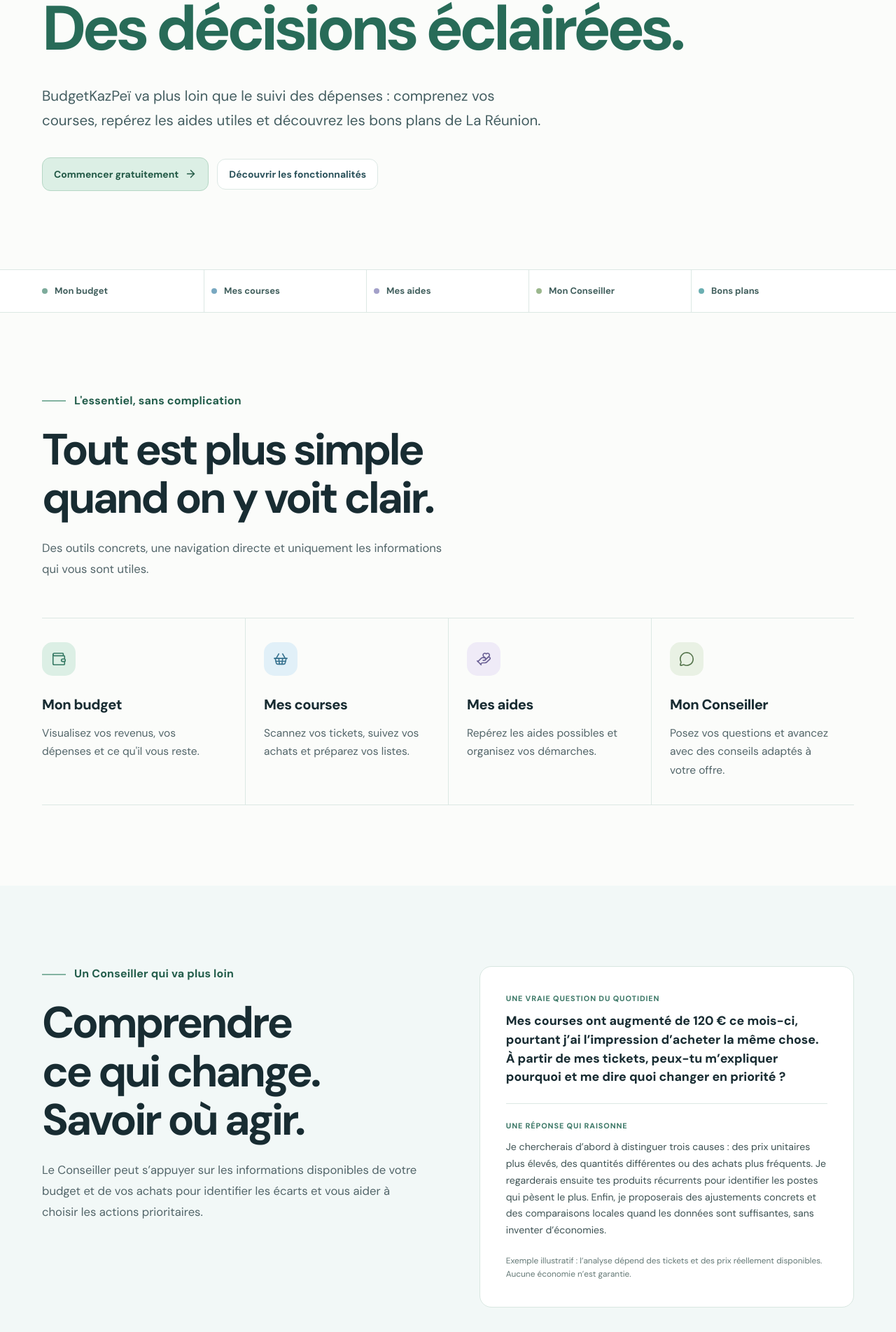
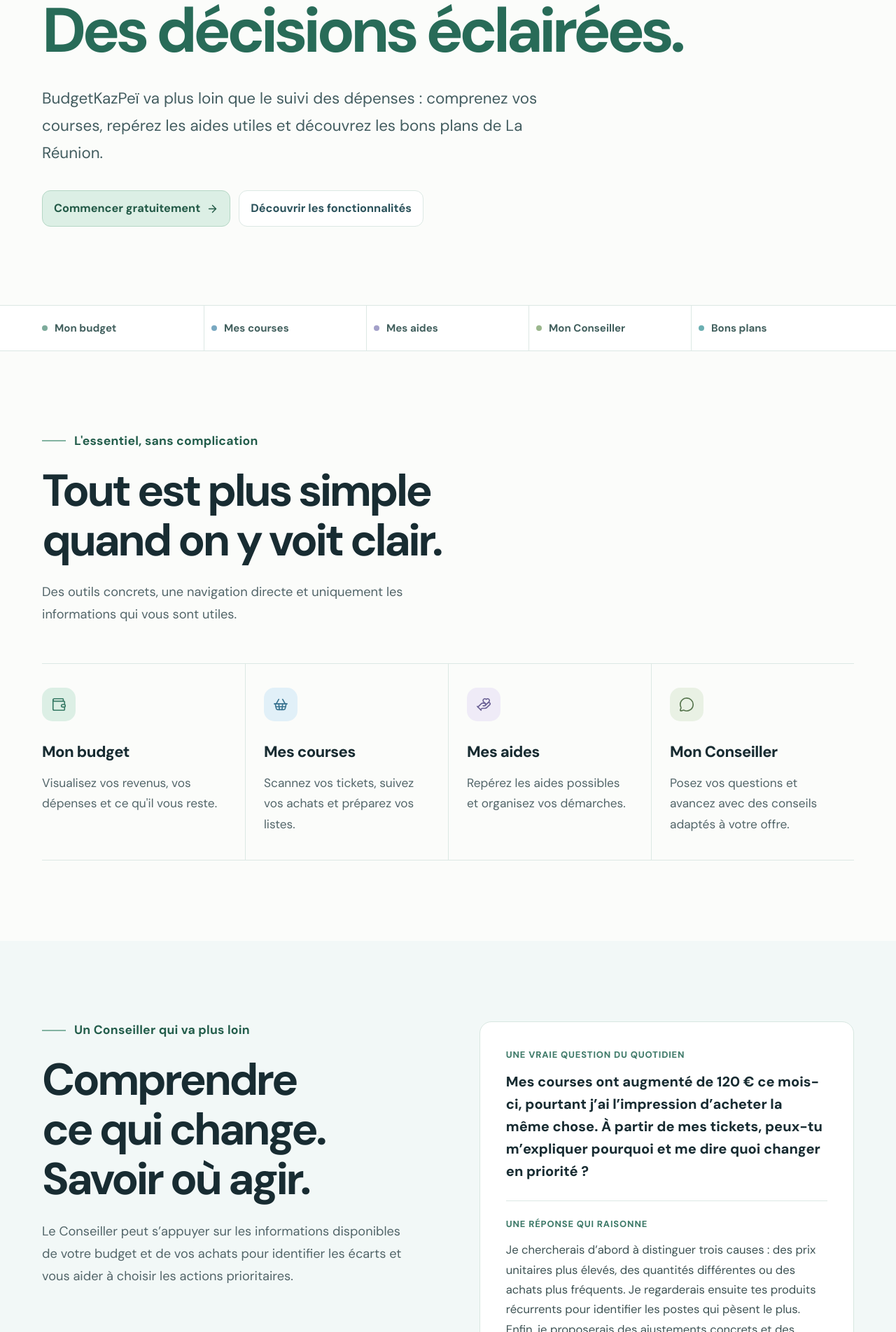
Before and after one commit to JGOUBE/budgetkazpei, a React (Vite) app: page / in a window 1280 px wide. Shown: the part 356-2260 px from the top of the page at 70% size. Built offline with nearby package versions, Linux system fonts and the light colour scheme; no server answers.

Commit message:
Improve readability of every landing text level on mobile, tablet and desktop

```diff
--- a/src/styles/landing-clean.css
+++ b/src/styles/landing-clean.css
@@ -24,8 +24,8 @@ html[data-theme="dark"]:has(.bk-landing) #root {
   color: var(--bk-ink);
   color-scheme: light;
   font-family: "DM Sans", "Helvetica Neue", Arial, sans-serif;
-  font-size: 16px;
-  line-height: 1.55;
+  font-size: 17px;
+  line-height: 1.62;
   min-height: 100svh;
   overflow-x: clip;
 }
@@ -73,7 +73,7 @@ html[data-theme="dark"]:has(.bk-landing) #root {
   align-items: center;
   gap: 10px;
   color: var(--bk-ink);
-  font-size: 1.04rem;
+  font-size: 1.12rem;
   font-weight: 800;
   text-decoration: none;
   white-space: nowrap;
@@ -90,7 +90,7 @@ html[data-theme="dark"]:has(.bk-landing) #root {
   color: #3a5358;
   text-decoration: none;
   white-space: nowrap;
-  font-size: .84rem;
+  font-size: .94rem;
   font-weight: 650;
 }
 .bk-landing .landing-nav a:hover,
@@ -114,8 +114,8 @@ html[data-theme="dark"]:has(.bk-landing) #root {
   background: #fff;
   color: var(--bk-ink);
   font-family: inherit;
-  font-size: .87rem;
-  line-height: 1.3;
+  font-size: .98rem;
+  line-height: 1.35;
   font-weight: 700;
   text-align: center;
   text-decoration: none;
@@ -139,7 +139,7 @@ html[data-theme="dark"]:has(.bk-landing) #root {
   gap: 12px;
   color: #235d4b;
   text-transform: none;
-  font-size: clamp(1rem, 1.2vw, 1.12rem);
+  font-size: clamp(1.1rem, 1.35vw, 1.25rem);
   font-weight: 670;
   letter-spacing: .012em;
   line-height: 1.42;
@@ -177,7 +177,7 @@ html[data-theme="dark"]:has(.bk-landing) #root {
 .bk-landing .bk-hero__lead {
   max-width: 730px;
   color: #435d60;
-  font-size: clamp(1.08rem, 1.75vw, 1.28rem);
+  font-size: clamp(1.16rem, 1.85vw, 1.4rem);
   line-height: 1.72;
   margin-bottom: 34px;
 }
@@ -191,7 +191,7 @@ html[data-theme="dark"]:has(.bk-landing) #root {
   align-items: center;
   gap: 10px;
   padding: 20px 10px;
-  font-size: .81rem;
+  font-size: .94rem;
   font-weight: 670;
   color: #42605e;
   border-right: 1px solid var(--bk-line);
@@ -216,7 +216,7 @@ html[data-theme="dark"]:has(.bk-landing) #root {
 .bk-landing .bk-section-heading h2,
 .bk-landing .bk-closing h2 {
   color: var(--bk-ink);
-  font-size: clamp(2.5rem, 4.9vw, 4.65rem);
+  font-size: clamp(2.7rem, 5vw, 4.8rem);
   font-weight: 680;
   letter-spacing: -.055em;
   line-height: 1.11;
@@ -227,8 +227,8 @@ html[data-theme="dark"]:has(.bk-landing) #root {
 .bk-landing .bk-closing p:not(.bk-eyebrow) {
   max-width: 590px;
   color: var(--bk-muted);
-  font-size: 1.04rem;
-  line-height: 1.8;
+  font-size: 1.14rem;
+  line-height: 1.77;
   margin-bottom: 0;
 }
 
@@ -254,8 +254,8 @@ html[data-theme="dark"]:has(.bk-landing) #root {
 .bk-landing .bk-feature--blue .bk-feature__icon { background: var(--bk-blue); color: #37728f; }
 .bk-landing .bk-feature--lavender .bk-feature__icon { background: var(--bk-lavender); color: #6b6195; }
 .bk-landing .bk-feature--sage .bk-feature__icon { background: var(--bk-sage); color: #55744c; }
-.bk-landing .bk-feature h3 { margin: 0 0 12px; font-size: 1.26rem; font-weight: 750; letter-spacing: -.025em; }
-.bk-landing .bk-feature p { margin: 0; color: var(--bk-muted); font-size: .97rem; line-height: 1.7; }
+.bk-landing .bk-feature h3 { margin: 0 0 12px; font-size: 1.38rem; font-weight: 750; letter-spacing: -.025em; }
+.bk-landing .bk-feature p { margin: 0; color: var(--bk-muted); font-size: 1.08rem; line-height: 1.7; }
 
 .bk-landing .bk-two-column {
   display: grid;
@@ -276,16 +276,16 @@ html[data-theme="dark"]:has(.bk-landing) #root {
   text-transform: uppercase;
   letter-spacing: .08em;
   font-weight: 750;
-  font-size: .68rem;
-  margin-bottom: 10px;
+  font-size: .81rem;
+  margin-bottom: 11px;
 }
-.bk-landing .bk-advisor__question { font-size: 1.11rem; font-weight: 720; line-height: 1.5; margin-bottom: 24px; }
+.bk-landing .bk-advisor__question { font-size: 1.25rem; font-weight: 710; line-height: 1.6; margin-bottom: 26px; }
 .bk-landing .bk-advisor__answer { border-top: 1px solid var(--bk-line); padding-top: 23px; }
-.bk-landing .bk-advisor__answer p:last-child { font-size: .88rem; color: #3e5354; line-height: 1.7; margin-bottom: 0; }
-.bk-landing .bk-advisor__example small { display: block; margin-top: 22px; color: #647976; font-size: .74rem; line-height: 1.6; }
+.bk-landing .bk-advisor__answer p:last-child { font-size: 1.04rem; color: #3e5354; line-height: 1.7; margin-bottom: 0; }
+.bk-landing .bk-advisor__example small { display: block; margin-top: 22px; color: #647976; font-size: .88rem; line-height: 1.65; }
 
 .bk-landing .bk-deals__details { border-top: 1px solid var(--bk-line); padding-top: 24px; }
-.bk-landing .bk-deals__heading { display: flex; align-items: center; gap: 12px; font-size: 1.04rem; font-weight: 740; color: #355b5f; margin-bottom: 28px; }
+.bk-landing .bk-deals__heading { display: flex; align-items: center; gap: 12px; font-size: 1.14rem; font-weight: 740; color: #355b5f; margin-bottom: 28px; }
 .bk-landing .bk-deals__categories { display: flex; flex-wrap: wrap; gap: 11px; }
 .bk-landing .bk-deals__categories span {
   padding: 11px 15px;
@@ -293,7 +293,7 @@ html[data-theme="dark"]:has(.bk-landing) #root {
   border-radius: 10px;
   background: #f2f8f5;
   color: #376451;
-  font-size: .86rem;
+  font-size: 1rem;
   font-weight: 660;
 }
 .bk-landing .bk-text-link {
@@ -303,7 +303,7 @@ html[data-theme="dark"]:has(.bk-landing) #root {
   color: #24765c;
   text-decoration: none;
   border-bottom: 1px solid #74b29c;
-  font-size: .94rem;
+  font-size: 1.07rem;
   font-weight: 730;
   padding: 8px 0;
   margin-top: 23px;
@@ -316,12 +316,12 @@ html[data-theme="dark"]:has(.bk-landing) #root {
   padding-top: 26px;
   color: #2a5047;
 }
-.bk-landing .bk-professionals__offer-title { display: flex; align-items: start; gap: 13px; font-size: clamp(1.25rem, 2vw, 1.7rem); font-weight: 760; letter-spacing: -.035em; line-height: 1.35; margin-bottom: 26px; }
+.bk-landing .bk-professionals__offer-title { display: flex; align-items: start; gap: 13px; font-size: clamp(1.43rem, 2.1vw, 1.85rem); font-weight: 760; letter-spacing: -.035em; line-height: 1.35; margin-bottom: 26px; }
 .bk-landing .bk-professionals__offer-title svg { flex: 0 0 auto; margin-top: 4px; }
 .bk-landing .bk-professionals__fields { display: flex; flex-wrap: wrap; gap: 8px; margin-bottom: 25px; }
-.bk-landing .bk-professionals__fields span { border: 1px solid #bcdacf; border-radius: 9px; background: #f7fbf8; padding: 9px 12px; font-size: .82rem; font-weight: 700; }
-.bk-landing .bk-professionals__offer > p:not(.bk-professionals__offer-title) { font-size: .86rem; line-height: 1.7; color: #536e64; margin-bottom: 16px; }
-.bk-landing .bk-professionals__offer > small { display: block; font-size: .82rem; font-weight: 700; color: #406857; }
+.bk-landing .bk-professionals__fields span { border: 1px solid #bcdacf; border-radius: 9px; background: #f7fbf8; padding: 9px 12px; font-size: .96rem; font-weight: 700; }
+.bk-landing .bk-professionals__offer > p:not(.bk-professionals__offer-title) { font-size: 1rem; line-height: 1.75; color: #536e64; margin-bottom: 16px; }
+.bk-landing .bk-professionals__offer > small { display: block; font-size: .95rem; font-weight: 700; color: #406857; }
 
 .bk-landing .bk-closing { border-top: 1px solid var(--bk-line); }
 .bk-landing .bk-closing__inner { display: flex; justify-content: space-between; align-items: flex-end; gap: 32px; }
@@ -331,9 +331,9 @@ html[data-theme="dark"]:has(.bk-landing) #root {
 
 .bk-landing .bk-footer { background: #f4f8f6; border-top: 1px solid var(--bk-line); padding: 29px 0 36px; }
 .bk-landing .bk-footer__inner { display: flex; flex-wrap: wrap; gap: 18px 38px; justify-content: space-between; align-items: start; }
-.bk-landing .bk-footer__inner > span { color: #60736c; font-size: .77rem; }
+.bk-landing .bk-footer__inner > span { color: #60736c; font-size: .9rem; }
 .bk-landing .bk-footer nav { display: flex; flex-wrap: wrap; gap: 12px 20px; }
-.bk-landing .bk-footer nav a { color: #526c64; text-decoration: none; font-size: .76rem; }
+.bk-landing .bk-footer nav a { color: #526c64; text-decoration: none; font-size: .9rem; }
 
 .bk-landing .landing-mobile-menu { position: fixed; inset: 0; z-index: 120; }
 .bk-landing .landing-mobile-menu__backdrop { position: absolute; inset: 0; border: 0; background: rgba(20,45,42,.20); cursor: pointer; }
@@ -380,16 +380,16 @@ html[data-theme="dark"]:has(.bk-landing) #root {
   .bk-landing .landing-shell { width: calc(100% - 36px); }
   .bk-landing .bk-hero { padding: 66px 0 58px; }
   .bk-landing .bk-hero h1 { max-width: 540px; font-size: clamp(2.68rem, 10vw, 4.5rem); letter-spacing: -.058em; line-height: 1.08; margin-bottom: 24px; }
-  .bk-landing .bk-eyebrow { font-size: clamp(.97rem, 3.65vw, 1.08rem); gap: 10px; margin-bottom: 18px; }
+  .bk-landing .bk-eyebrow { font-size: clamp(1.06rem, 3.85vw, 1.18rem); gap: 10px; margin-bottom: 18px; }
   .bk-landing .bk-eyebrow::before { flex-basis: 24px; width: 24px; }
-  .bk-landing .bk-hero__lead { font-size: .98rem; line-height: 1.65; }
+  .bk-landing .bk-hero__lead { font-size: 1.08rem; line-height: 1.68; }
   .bk-landing .bk-hero__actions { display: grid; gap: 10px; }
   .bk-landing .bk-hero__actions .landing-link-button { width: 100%; }
   .bk-landing .bk-hero__local { margin-top: 22px; font-size: .75rem; }
   .bk-landing .bk-quicknav__inner { display: flex; flex-wrap: wrap; gap: 0 16px; padding-top: 11px; padding-bottom: 11px; }
-  .bk-landing .bk-quicknav__item { padding: 8px 0; border-right: none; font-size: .72rem; }
+  .bk-landing .bk-quicknav__item { padding: 10px 0; border-right: none; font-size: .88rem; }
   .bk-landing .bk-section { padding: 70px 0; scroll-margin-top: 76px; }
-  .bk-landing .bk-section-heading h2, .bk-landing .bk-closing h2 { font-size: clamp(2.16rem, 9.4vw, 3.5rem); }
+  .bk-landing .bk-section-heading h2, .bk-landing .bk-closing h2 { font-size: clamp(2.33rem, 9.6vw, 3.7rem); }
   .bk-landing .bk-features .bk-section-heading { margin-bottom: 32px; }
   .bk-landing .bk-feature-grid { grid-template-columns: 1fr; }
   .bk-landing .bk-feature, .bk-landing .bk-feature + .bk-feature, .bk-landing .bk-feature:nth-child(3) { padding: 23px 0 25px; border-left: 0; border-top: 1px solid var(--bk-line); }
@@ -406,7 +406,7 @@ html[data-theme="dark"]:has(.bk-landing) #root {
   .bk-landing .landing-brand { font-size: .91rem; }
   .bk-landing .landing-brand img { max-width: 38px; max-height: 38px; }
   .bk-landing .bk-hero h1 { font-size: 2.46rem; }
-  .bk-landing .bk-eyebrow { font-size: .94rem; }
+  .bk-landing .bk-eyebrow { font-size: 1rem; }
   .bk-landing .bk-hero__actions .landing-link-button { padding-inline: 12px; }
 }
 
@@ -432,7 +432,38 @@ html[data-theme="dark"]:has(.bk-landing) #root {
   .bk-landing .landing-header__inner { padding-top: env(safe-area-inset-top, 0px); }
 }
 @media (max-width: 640px) {
-  .bk-landing .bk-section-heading > p:not(.bk-eyebrow) { font-size: 1.02rem; line-height: 1.75; }
-  .bk-landing .bk-feature h3 { font-size: 1.22rem; }
+  .bk-landing .bk-section-heading > p:not(.bk-eyebrow) { font-size: 1.1rem; line-height: 1.75; }
+  .bk-landing .bk-feature h3 { font-size: 1.35rem; }
   .bk-landing .bk-footer { padding-bottom: max(32px, env(safe-area-inset-bottom, 0px)); }
 }
+
+/* Lecture accessible et hiérarchie typographique renforcée — page d'accueil uniquement. */
+.bk-landing:not(.bk-offers-page) .bk-hero__actions .landing-link-button {
+  font-size: 1.02rem;
+  min-height: 52px;
+}
+.bk-landing:not(.bk-offers-page) .bk-example-label {
+  letter-spacing: .065em;
+}
+@media (max-width: 1100px) and (min-width: 861px) {
+  .bk-landing .landing-nav,
+  .bk-landing .landing-header__actions { display: none; }
+  .bk-landing .landing-menu-button { display: inline-flex; margin-left: auto; }
+}
+@media (max-width: 640px) {
+  .bk-landing:not(.bk-offers-page) .bk-advisor__example {
+    padding: 24px 20px;
+  }
+  .bk-landing:not(.bk-offers-page) .bk-advisor__question {
+    font-size: 1.16rem;
+  }
+  .bk-landing:not(.bk-offers-page) .bk-advisor__answer p:last-child {
+    font-size: 1.02rem;
+  }
+  .bk-landing:not(.bk-offers-page) .bk-advisor__example small {
+    font-size: .88rem;
+  }
+  .bk-landing:not(.bk-offers-page) .bk-footer nav {
+    gap: 14px 20px;
+  }
+}
```
